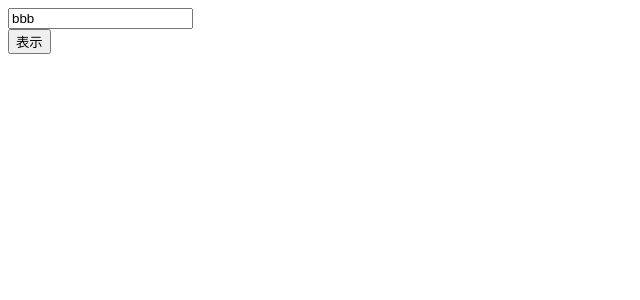
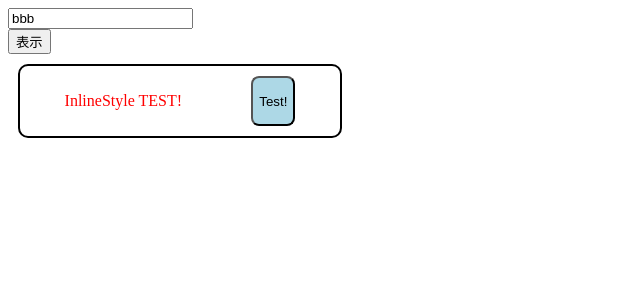
Before and after one commit to sasayan0315/react-learn-lv2, a React (Create React App) app: page / in a window 1280 px wide. Shown: the top 300 px of the page, without its empty margins (0-640 px from the left). Built offline with nearby package versions, Linux system fonts and the light colour scheme.

Commit message:
initial commit

```diff
--- a/src/App.js
+++ b/src/App.js
@@ -1,5 +1,6 @@
 import { useState, useCallback } from "react";
 import { ChildComponent } from "./ChildComponent";
+import { InlineStyle } from "./components/InlineStyle";
 
 import "./styles.css";
 
@@ -23,6 +24,7 @@ export default function App() {
       <br />
       <button onClick={onClickButton}>表示</button>
       <ChildComponent isVisible={isVisibleChild} onClickClose={onClickClose} />
+      <InlineStyle />
     </>
   );
 }
--- /dev/null
+++ b/src/components/InlineStyle.jsx
@@ -0,0 +1,28 @@
+export const InlineStyle = () => {
+  const divStyle = {
+    border: "solid 2px",
+    borderRadius: "10px",
+    margin: "10px",
+    padding: "10px",
+    display: "flex",
+    justifyContent: "space-around",
+    width: "300px"
+  };
+
+  const titleStyle = {
+    color: "red"
+  };
+
+  const buttonStyle = {
+    borderRadius: "8px",
+    backgroundColor: "lightblue"
+  };
+  return (
+    <>
+      <div style={divStyle}>
+        <p style={titleStyle}>InlineStyle TEST!</p>
+        <button style={buttonStyle}>Test!</button>
+      </div>
+    </>
+  );
+};
```
